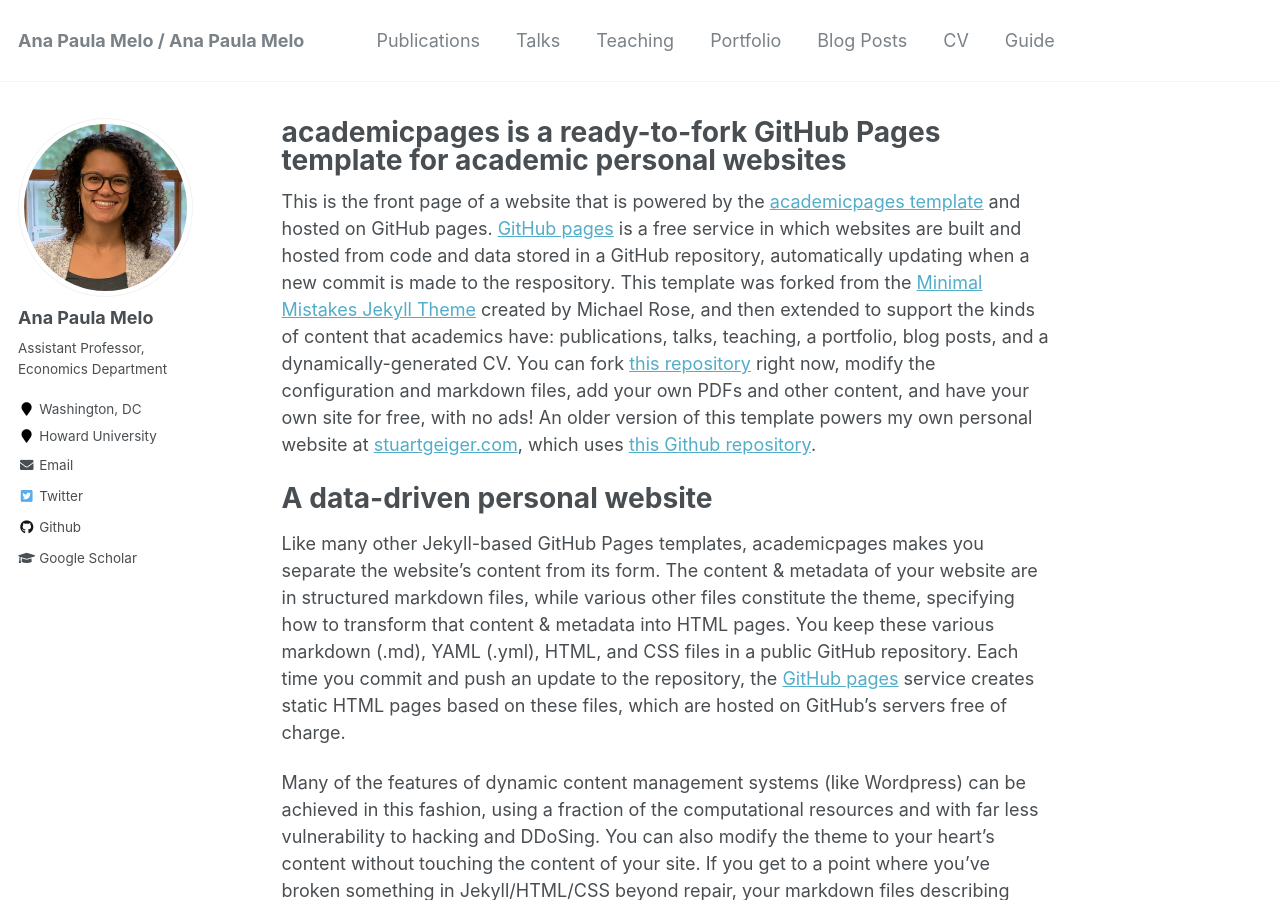
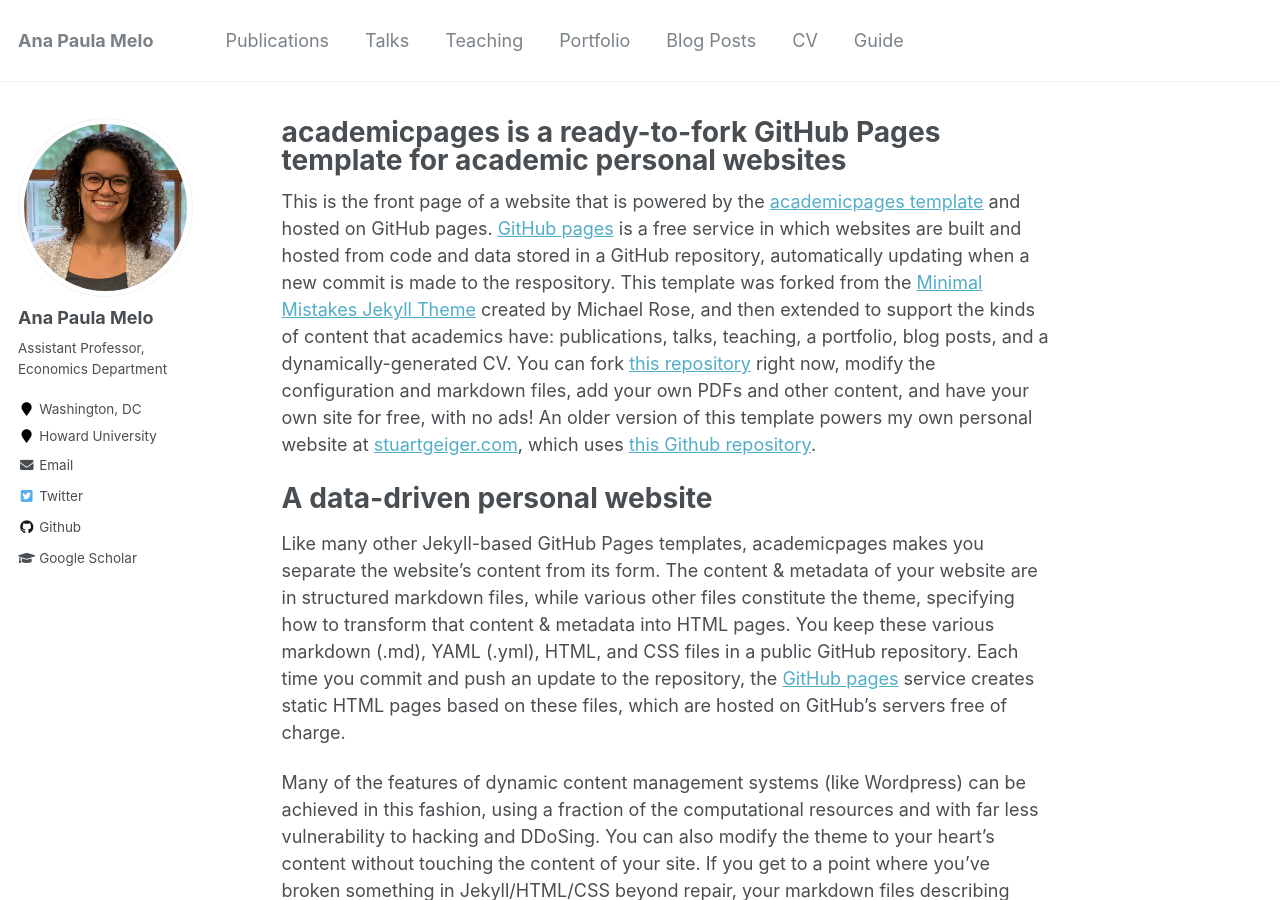
Before and after one commit to anapmelo/anapmelo.github.io, a Jekyll site: the page built from _pages/about.md, in a window 1280 px wide and 900 px high. Built offline with Jekyll 4.4.1, drawn with Linux system fonts in a browser that asks for light colours.

Commit message:
Update _config.yml

```diff
--- a/_config.yml
+++ b/_config.yml
@@ -7,7 +7,7 @@
 
 # Site Settings
 locale                   : "en-US"
-title                    : "Ana Paula Melo / Ana Paula Melo"
+title                    : "Ana Paula Melo"
 title_separator          : "-"
 name                     : &name "Ana Paula Melo"
 description              : &description "PhD in Agricultural and Applied Economics at the University of Wisconsin-Madison. Fall 2021: Assistant Professor, Economics, Howard University Research Interests: economics of education,  development economics and public economics"
```
